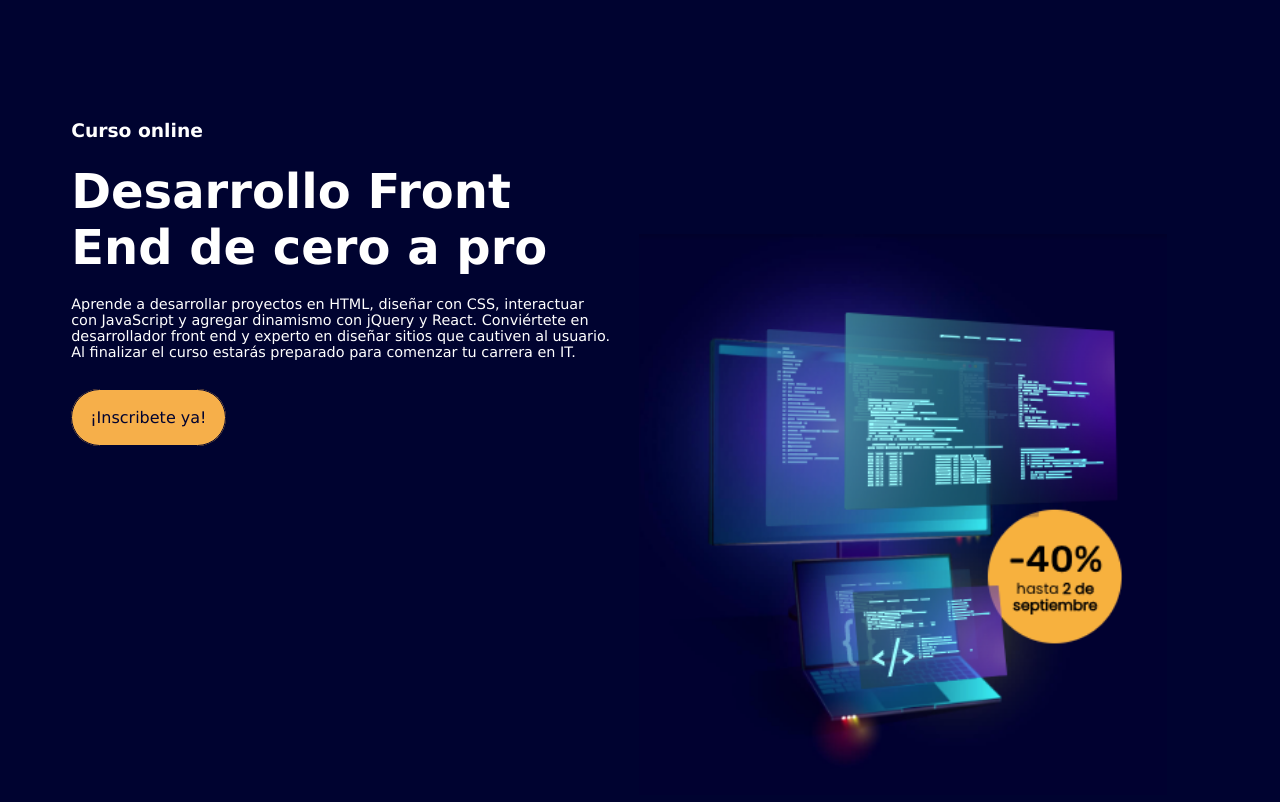
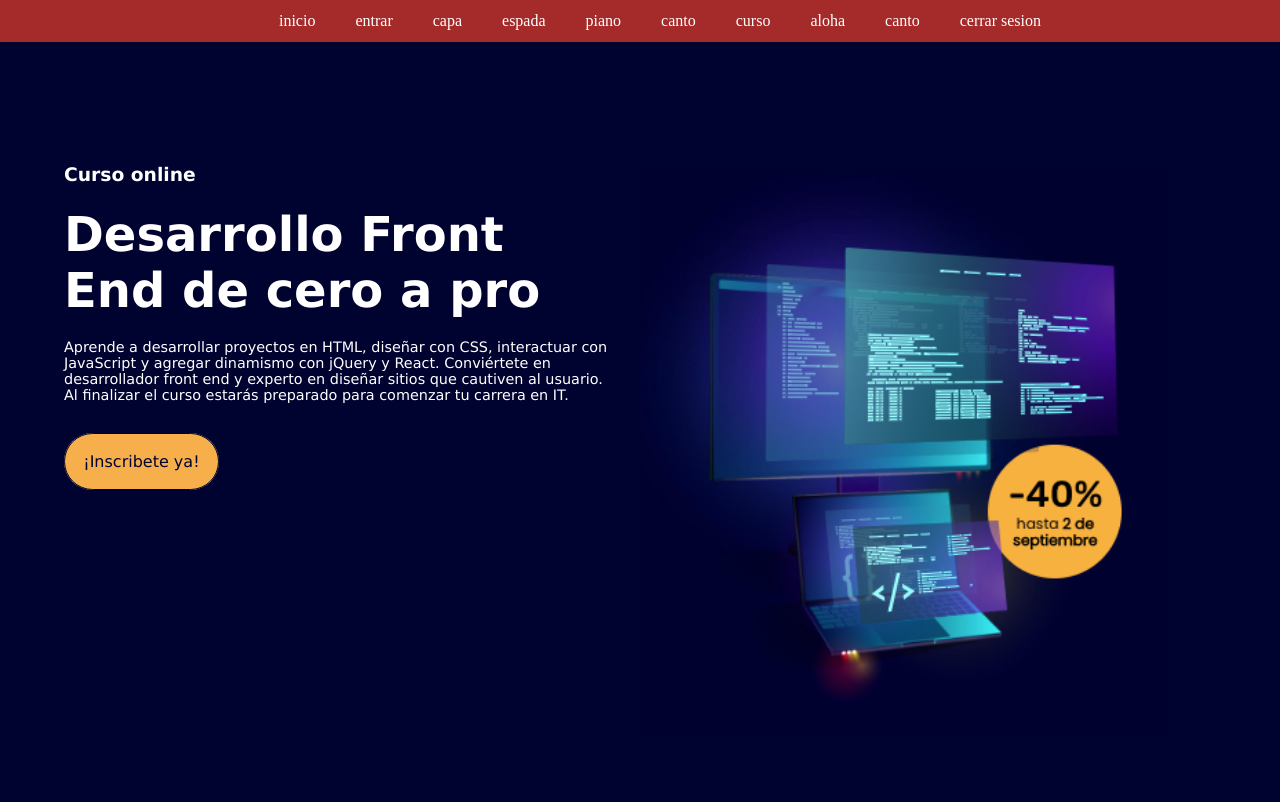
Before and after one commit to EdgarAM1/pruebaWebPage2, a plain HTML site: page index.html in a window 1280 px wide. Drawn offline with Linux system fonts and the light colour scheme.

Commit message:
Creacion de diseño de menu simple

```diff
--- a/index.html
+++ b/index.html
@@ -12,7 +12,33 @@
   </style>
 </head>
 
+
 <link rel="stylesheet" href="style.css">  <!-- integrar o enlazar con el archivo style.css -->
+
+<!-- --------------------------------------------------------   -->
+<!--/*------------------------- MENU -------------------------*/-->
+<!--/*--------------------------------------------------------*/-->
+<header>
+  <nav>
+    <ul>
+      <li><a href="#">inicio</a></li>
+      <li><a href="#">entrar</a></li>
+      <li><a href="#">capa</a></li>
+      <li><a href="#">espada</a></li>
+      <li><a href="#">piano</a></li>
+      <li><a href="#">canto</a></li>
+      <li><a href="#">curso</a></li>
+      <li><a href="#">aloha</a></li>
+      <li><a href="#">canto</a></li>
+      <li><a href="#">cerrar sesion</a></li>
+
+    </ul>
+  </nav>
+</header>
+
+<!-- --------------------------------------------------------   -->
+<!--/*-------------------- 1ER CONTENIDO ----------------------*/-->
+<!--/*--------------------------------------------------------*/-->
 <body>
   <div>
     <h3>Curso online</h3>
@@ -32,6 +58,11 @@
     <!-- <div class="boton"></div> -->
 
   </div>
+
+  <div class="mainWhite">
+
+
+  </div>
 </body>
 
 </html>
--- a/style.css
+++ b/style.css
@@ -1,12 +1,50 @@
 /*------------------------fondo------------------------------------------*/
+
+body {
+    margin: 0%;
+}
+
+/*--------------------------------------------------------*/
+/*------------------------- MENU -------------------------*/
+/*--------------------------------------------------------*/
+nav {
+background-color: brown;
+padding-top: 7px;
+padding-bottom: 7px;
+padding: 12px 0 12px 0; /* poniendo relleno entre el texto y la barra menu*/
+}
+
+nav ul {
+    list-style: none;
+    display: flex;
+    justify-content: center;
+    margin: 0%;/* quitando el margen de los links */
+
+}
+
+nav ul a {
+    color: white;
+    text-decoration: none;  /* para quitar el subrayado al texto de los link */
+    margin: 0 20px 0 20px; /* espaciado entre los links */
+
+}
+
+
+/*--------------------------------------------------------*/
+/*-------------------- 1ER CONTENIDO ---------------------*/
+/*--------------------------------------------------------*/
+
 body {
     height: 900px;
     background-image: url(captura2.png); /* imagen dentro de la carpeta*/
+    min-height: 650px;
     background-size: cover;
+    /*background-size: 1800 auto;*/
     background-size: 33rem;
     background-repeat: no-repeat;
     background-position: 85%;
     background-attachment: fixed;
+
 
     background-color: rgb(0, 3, 48);
     color: white;
@@ -55,7 +93,14 @@ div p {
     background-color: rgb(254, 195, 114); /* color que  tendra al pasar el cursor*/
 }
 
+/*--------------------------------------------------------*/
+/*-------------------- 2DO CONTENIDO ---------------------*/
+/*--------------------------------------------------------*/
 
+.mainWhite {
+
+
+}
 
 
 
```
Also changed, not shown: 1 other file.
